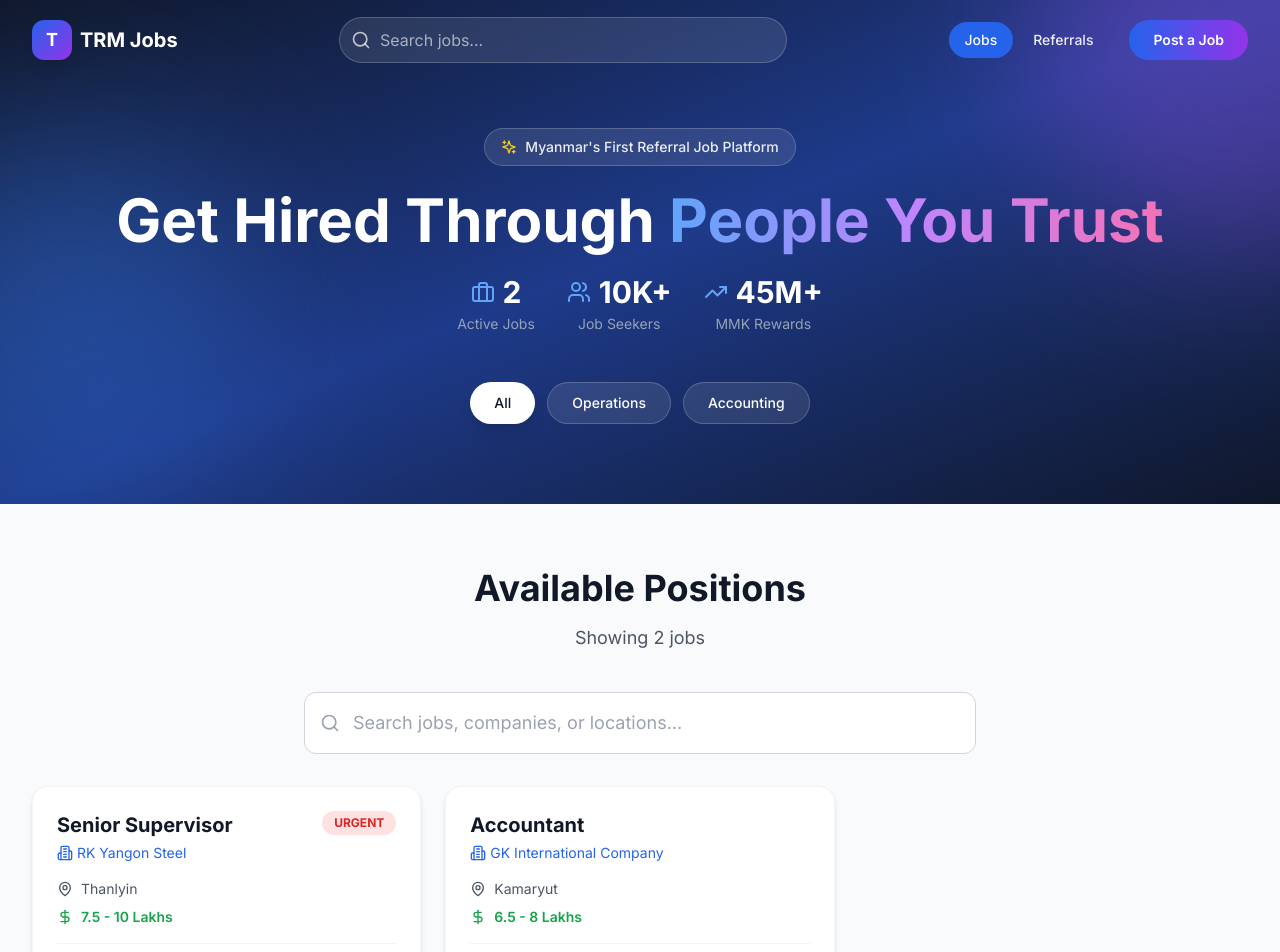
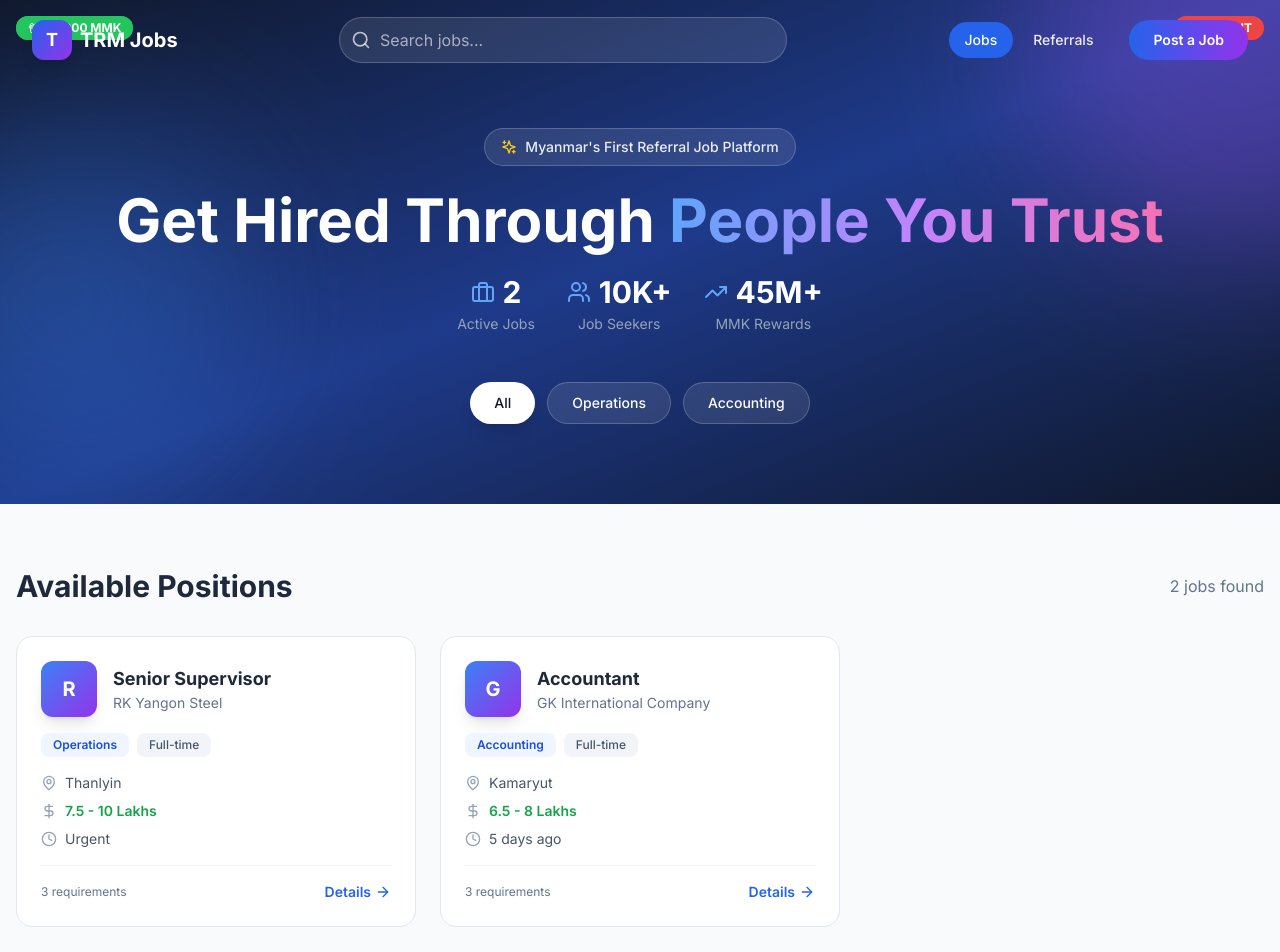
Before and after one commit to koko27dotcom/myan-jobs, a React (Vite) app: page / in a window 1280 px wide. Shown: the top 952 px of the page. Built offline with nearby package versions, Linux system fonts and the light colour scheme; the HTML template or start-up script is replaced by a standard one.

Commit message:
Update JobsSection.tsx

```diff
--- a/src/sections/JobsSection.tsx
+++ b/src/sections/JobsSection.tsx
@@ -1,90 +1,83 @@
-import { useState } from 'react'
-import { Search, MapPin, Building2, DollarSign } from 'lucide-react'
-export interface Job {
-  id: number
-  title: string
-  company: string
-  location: string
-  type: string
-  salary: string
-  posted: string
-  urgent: boolean
-  category: string
-  description: string
-  requirements: string[]
-  benefits: string[]
+import { motion } from 'framer-motion'
+import { MapPin, DollarSign, Clock, ArrowRight, Flame, Gift } from 'lucide-react'
+import { Link } from 'react-router-dom'
+import type { Job } from '../App'
+
+interface JobsSectionProps {
+  jobs: Job[]
 }
 
-interface Props {
-  jobs: Job[]
-  onJobSelect: (job: Job) => void
-}
+export default function JobsSection({ jobs }: JobsSectionProps) {
+  return (
+    <section className="max-w-7xl mx-auto px-4 py-16">
+      <div className="flex justify-between items-center mb-8">
+        <h2 className="text-2xl md:text-3xl font-bold text-slate-800">Available Positions</h2>
+        <span className="text-slate-500">{jobs.length} jobs found</span>
+      </div>
 
-export default function JobsSection({ jobs, onJobSelect }: Props) {
-  const [searchTerm, setSearchTerm] = useState('')
-
-  const filteredJobs = jobs.filter(job =>
-    job.title.toLowerCase().includes(searchTerm.toLowerCase()) ||
-    job.company.toLowerCase().includes(searchTerm.toLowerCase()) ||
-    job.location.toLowerCase().includes(searchTerm.toLowerCase())
-  )
-
-  return (
-    <section id="jobs" className="py-16 bg-gray-50">
-      <div className="max-w-7xl mx-auto px-4 sm:px-6 lg:px-8">
-        <div className="text-center mb-10">
-          <h2 className="text-3xl md:text-4xl font-bold text-gray-900 mb-4">Available Positions</h2>
-          <p className="text-lg text-gray-600">Showing {filteredJobs.length} jobs</p>
-        </div>
-
-        <div className="mb-8">
-          <div className="relative max-w-2xl mx-auto">
-            <Search className="absolute left-4 top-1/2 transform -translate-y-1/2 text-gray-400 w-5 h-5" />
-            <input
-              type="text"
-              placeholder="Search jobs, companies, or locations..."
-              className="w-full pl-12 pr-4 py-4 border border-gray-300 rounded-xl focus:ring-2 focus:ring-blue-500 focus:border-transparent text-lg"
-              value={searchTerm}
-              onChange={(e) => setSearchTerm(e.target.value)}
-            />
-          </div>
-        </div>
-
-        <div className="grid gap-6 md:grid-cols-2 lg:grid-cols-3">
-          {filteredJobs.map((job) => (
-            <div
-              key={job.id}
-              className="card cursor-pointer hover:scale-105"
-              onClick={() => onJobSelect(job)}
-            >
-              <div className="p-6">
-                <div className="flex justify-between items-start mb-4">
-                  <div>
-                    <h3 className="text-xl font-bold text-gray-900 mb-1">{job.title}</h3>
-                    <div className="flex items-center text-blue-600">
-                      <Building2 className="w-4 h-4 mr-1" />
-                      <span className="text-sm">{job.company}</span>
-                    </div>
-                  </div>
-                  {job.urgent && (
-                    <span className="px-3 py-1 bg-red-100 text-red-600 text-xs font-bold rounded-full">URGENT</span>
-                  )}
-                </div>
-
-                <div className="space-y-2 text-sm text-gray-600">
-                  <div className="flex items-center"><MapPin className="w-4 h-4 mr-2" />{job.location}</div>
-                  <div className="flex items-center text-green-600 font-semibold"><DollarSign className="w-4 h-4 mr-2" />{job.salary}</div>
-                </div>
-
-                <div className="flex items-center justify-between mt-4 pt-4 border-t border-gray-100">
-                  <span className="text-xs text-gray-500 bg-gray-100 px-2 py-1 rounded">{job.category}</span>
-                  <span className="text-sm text-blue-600 font-medium">View Details →</span>
-                </div>
-              </div>
-            </div>
-          ))}
-        </div>
+      <div className="grid md:grid-cols-2 lg:grid-cols-3 gap-6">
+        {jobs.map((job, index) => (
+          <JobCard key={job.id} job={job} index={index} />
+        ))}
       </div>
     </section>
   )
 }
+
+function JobCard({ job, index }: { job: Job; index: number }) {
+  return (
+    <motion.div
+      initial={{ opacity: 0, y: 20 }}
+      animate={{ opacity: 1, y: 0 }}
+      transition={{ delay: index * 0.05 }}
+      whileHover={{ y: -8 }}
+      className="group bg-white rounded-2xl border border-slate-200 overflow-hidden hover:shadow-2xl transition-all duration-300"
+    >
+      {job.urgent && (
+        <div className="absolute top-4 right-4 z-10">
+          <span className="inline-flex items-center gap-1 px-3 py-1 bg-red-500 text-white text-xs font-bold rounded-full">
+            <Flame size={12} /> URGENT
+          </span>
+        </div>
+      )}
+
+      {job.referralBonus && (
+        <div className="absolute top-4 left-4 z-10">
+          <span className="inline-flex items-center gap-1 px-3 py-1 bg-green-500 text-white text-xs font-bold rounded-full">
+            <Gift size={12} /> {job.referralBonus}
+          </span>
+        </div>
+      )}
+
+      <Link to={`/job/${job.id}`} className="block p-6 relative">
+        <div className="flex items-start gap-4 mb-4">
+          <div className="w-14 h-14 rounded-xl bg-gradient-to-br from-blue-500 to-purple-600 flex items-center justify-center text-white font-bold text-xl shadow-lg">
+            {job.company[0]}
+          </div>
+          <div className="flex-1 pt-1">
+            <h3 className="font-bold text-lg text-slate-800 group-hover:text-blue-600 transition-colors">{job.title}</h3>
+            <p className="text-slate-500 text-sm">{job.company}</p>
+          </div>
+        </div>
+
+        <div className="flex flex-wrap gap-2 mb-4">
+          <span className="px-3 py-1 bg-blue-50 text-blue-700 rounded-lg text-xs font-semibold">{job.category}</span>
+          <span className="px-3 py-1 bg-slate-100 text-slate-600 rounded-lg text-xs font-medium">{job.type}</span>
+        </div>
+
+        <div className="space-y-2 mb-4 text-sm text-slate-600">
+          <div className="flex items-center gap-2"><MapPin size={16} className="text-slate-400" /> {job.location}</div>
+          <div className="flex items-center gap-2"><DollarSign size={16} className="text-slate-400" /> <span className="font-semibold text-green-600">{job.salary}</span></div>
+          <div className="flex items-center gap-2"><Clock size={16} className="text-slate-400" /> {job.posted}</div>
+        </div>
+
+        <div className="flex items-center justify-between pt-4 border-t border-slate-100">
+          <span className="text-xs text-slate-500">{job.requirements.length} requirements</span>
+          <span className="flex items-center gap-1 text-blue-600 font-semibold text-sm group-hover:gap-2 transition-all">
+            Details <ArrowRight size={16} />
+          </span>
+        </div>
+      </Link>
+    </motion.div>
+  )
+}
```
